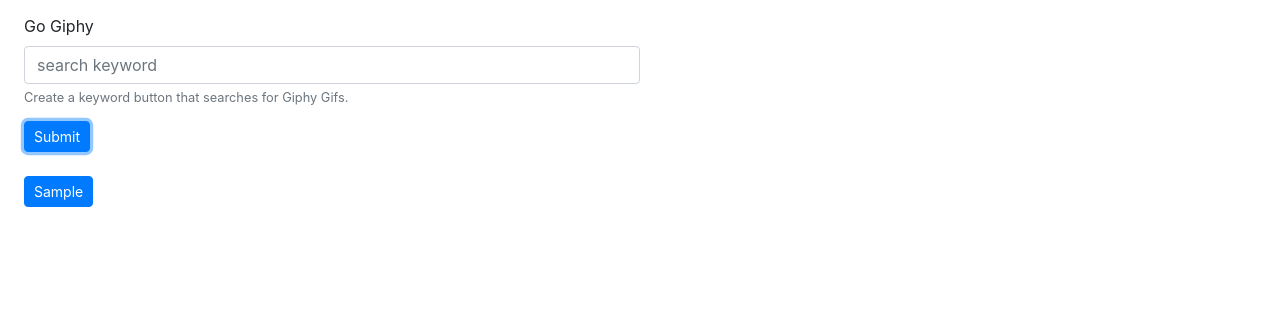
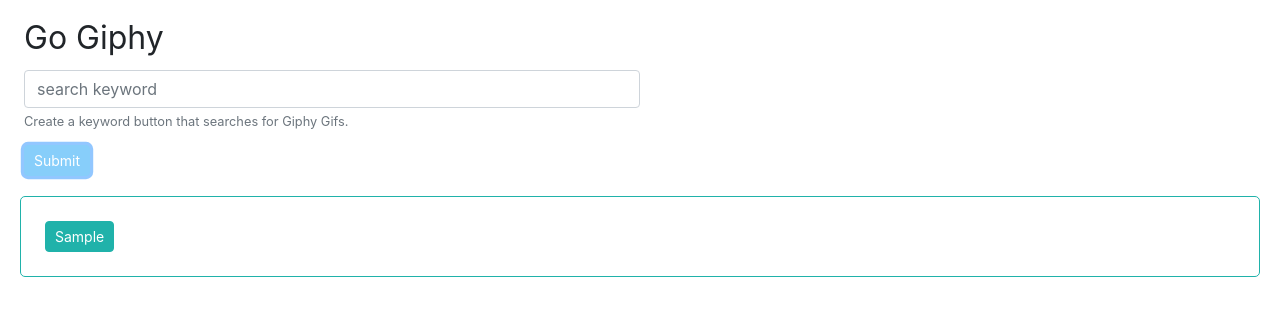
Before and after one commit to christinaqtruong/goGiphy, a plain HTML site: page index.html in a window 1280 px wide. Both pictures are taken after typing "Sample" into the empty fields and a click on the button "Submit". Drawn offline with nearby package versions, Linux system fonts and the light colour scheme.

Commit message:
#2 added dynamic border to button container

```diff
--- a/gogiphy.js
+++ b/gogiphy.js
@@ -19,6 +19,12 @@
     }
 
     $("#form-input").val("");
+
+    var state = $(".button-container").attr("data-state");
+    if(state==="inactive"){
+        $(".button-container").attr("style", "border: solid 1px lightseagreen;");
+        $(".button-container").attr("data-state", "active");
+    }
   });
 
   $(document).on("click", ".search-btn", function() {
--- a/index.html
+++ b/index.html
@@ -15,7 +15,7 @@
     <div class="wrapper">
         <form>
             <div class="form-group">
-                <label>Go Giphy</label>
+                <label class="title">Go Giphy</label>
                 <input class="form-control col-6" id="form-input"
                     placeholder="search keyword">
                 <small id="search-form" class="form-text text-muted">Create a keyword button that searches for Giphy
@@ -24,7 +24,7 @@
             <button type="submit" class="btn btn-primary" id="create-btn">Submit</button>
         </form>
 
-        <div class="button-container"></div>
+        <div class="button-container" data-state="inactive"></div>
 
         <div class="gif-container"></div>
     </div>
--- a/style.css
+++ b/style.css
@@ -2,8 +2,12 @@
     margin: 10px;
 }
 
+.title{
+    font-size: 2em;
+}
+
 #create-btn{
-    margin: 0px 10px 10px 14px;
+    margin: 0px 14px 10px 14px;
     padding: 4px 9px;
     font-size: 14px !important;
 }
@@ -25,6 +29,8 @@
     flex-wrap: wrap;
     justify-content: flex-start;
     margin: 10px;
+    padding: 20px;
+    border-radius: 5px;
 }
 
 .btn{
@@ -34,6 +40,17 @@
 
 .search-btn{
     margin: 4px;
+}
+
+.btn-primary {
+    color: #fff;
+    background-color:lightseagreen;
+    border-color:lightseagreen;
+}
+.btn-primary:hover, .btn-primary:focus, .btn-primary:active, .btn-primary.active, .open>.dropdown-toggle.btn-primary {
+    color: #fff;
+    background-color: lightskyblue;
+    border-color:lightskyblue;
 }
 
 .gif-container{
```
